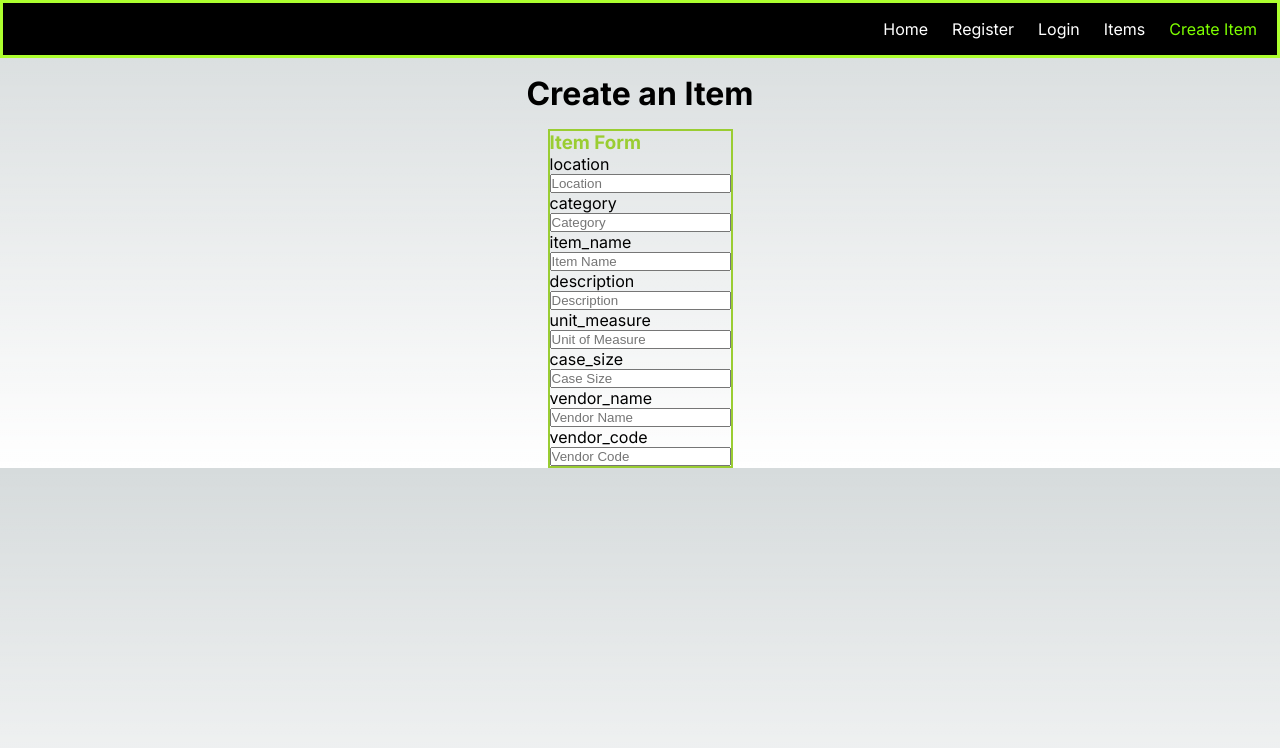
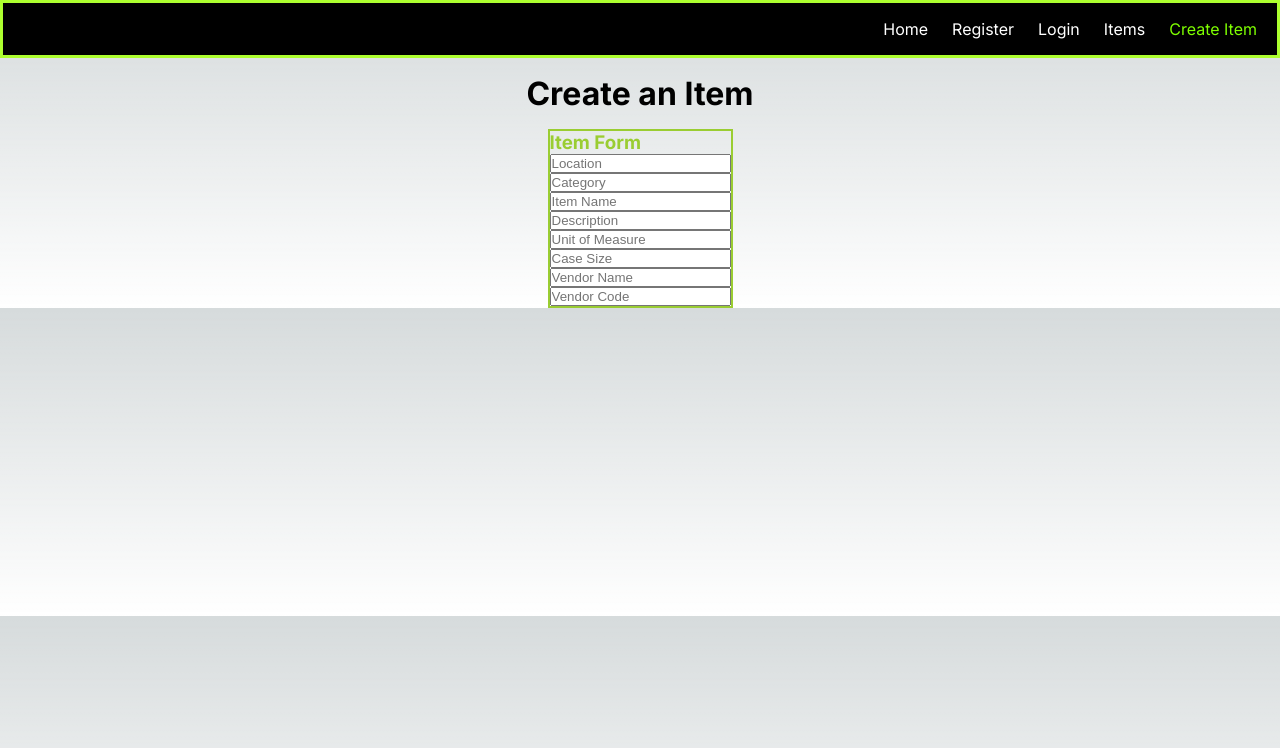
Before and after one commit to Job85/inventory-client, a Next.js app: page /create_item in a window 1280 px wide. Shown: the top 748 px of the page. Built offline with nearby package versions, Linux system fonts and the light colour scheme.

Commit message:
added prop 'name2' to render as label name

```diff
--- a/src/app/components/input/LabelInputField.jsx
+++ b/src/app/components/input/LabelInputField.jsx
@@ -1,10 +1,10 @@
 import styles from './styles.module.css';
 
-export default function LabelInput({ type, name, placeholder, defaultValue, onChange }) {
+export default function LabelInput({ type, name, name2, placeholder, defaultValue, onChange }) {
 
     return (
         <>
-            <label htmlFor={name}>{name}</label>
+            <label htmlFor={name}>{name2}</label>
             <input
                 type={type}
                 name={name}
```
